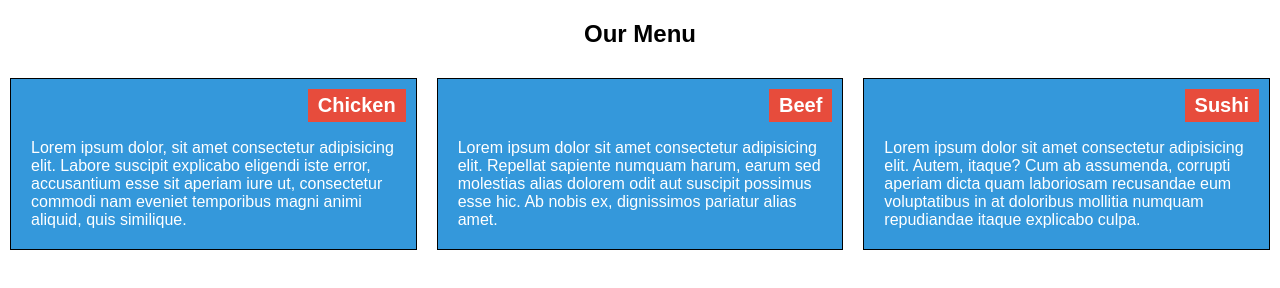
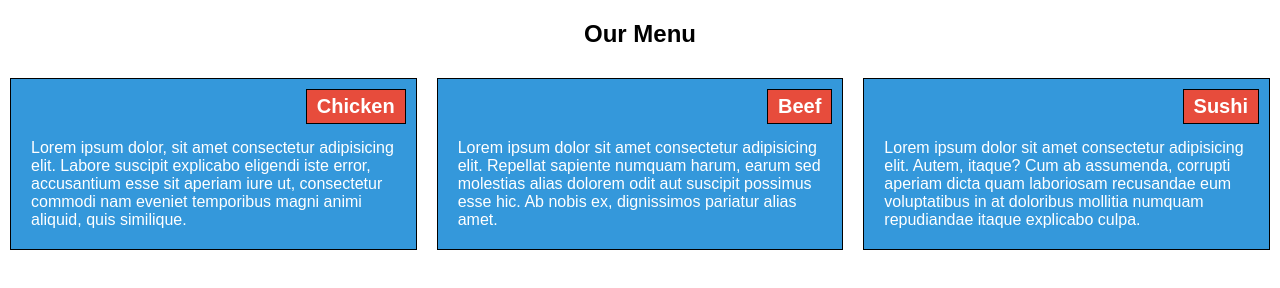
Before and after one commit to Vicsygold/Module2-soultion, a plain HTML site: page index.html in a window 1280 px wide. Drawn offline with Linux system fonts and the light colour scheme.

Commit message:
Update style.css

```diff
--- a/style.css
+++ b/style.css
@@ -58,7 +58,10 @@
 }
 
 
-/* ... Previous CSS ... */
+.section, .section h2 {
+    border: 1px solid #000;
+}
+
 
 @media (min-width: 768px) and (max-width: 991px) {
     .container {
```
